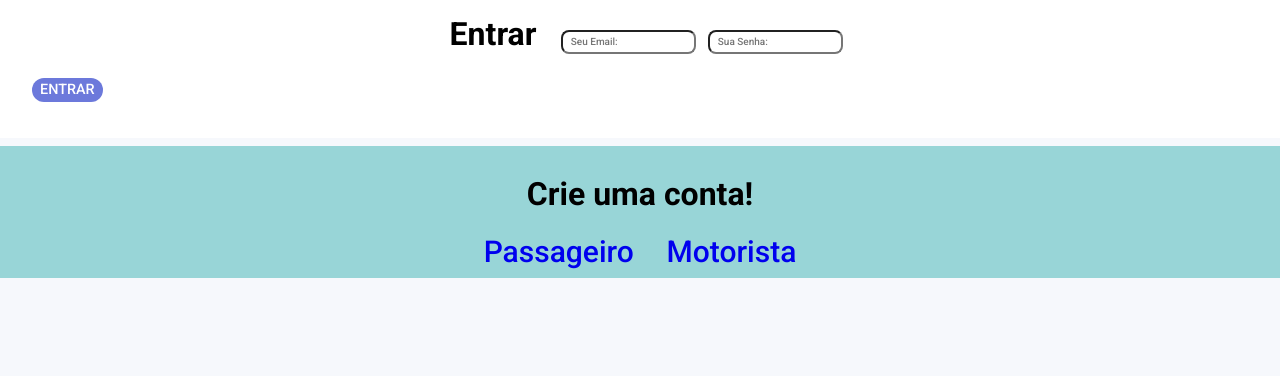
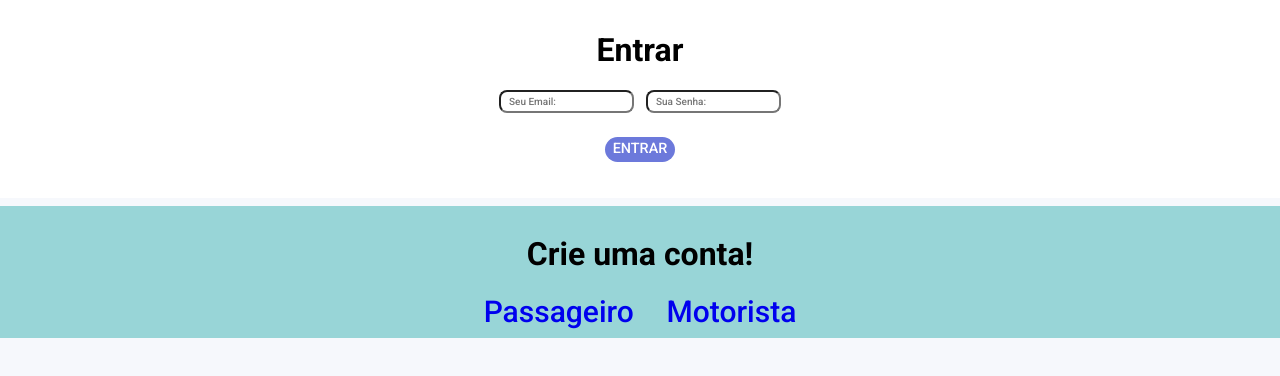
Before and after one commit to ICEI-PUC-Minas-PMGCC-TI/ti-1-pmg-cc-m-20231-tiaw-mobilidade-urbana-3, a plain HTML site: page src/index.html in a window 1280 px wide. Drawn offline with nearby package versions, Linux system fonts and the light colour scheme.

Commit message:
css-update

```diff
--- a/src/assets/css/global.css
+++ b/src/assets/css/global.css
@@ -167,4 +167,9 @@ input {
         font-size: 30px;
         justify-content: space-between;
     }
+
+    .pagination .pag-entrar {
+        display: flex;
+        justify-content: center;
+    }
 }
--- a/src/assets/css/list-users.css
+++ b/src/assets/css/list-users.css
@@ -38,16 +38,13 @@
 
 /* On screens that are 992px or less*/
 @media screen and (min-width: 992px) {
-    h1 {
-        display: inline;
-    }
 
     .pagination{
         display: block
     }
 
     .content-main registro input{
-        display: inline-block;
+        display: flex;
     }
 
     .users {
```
